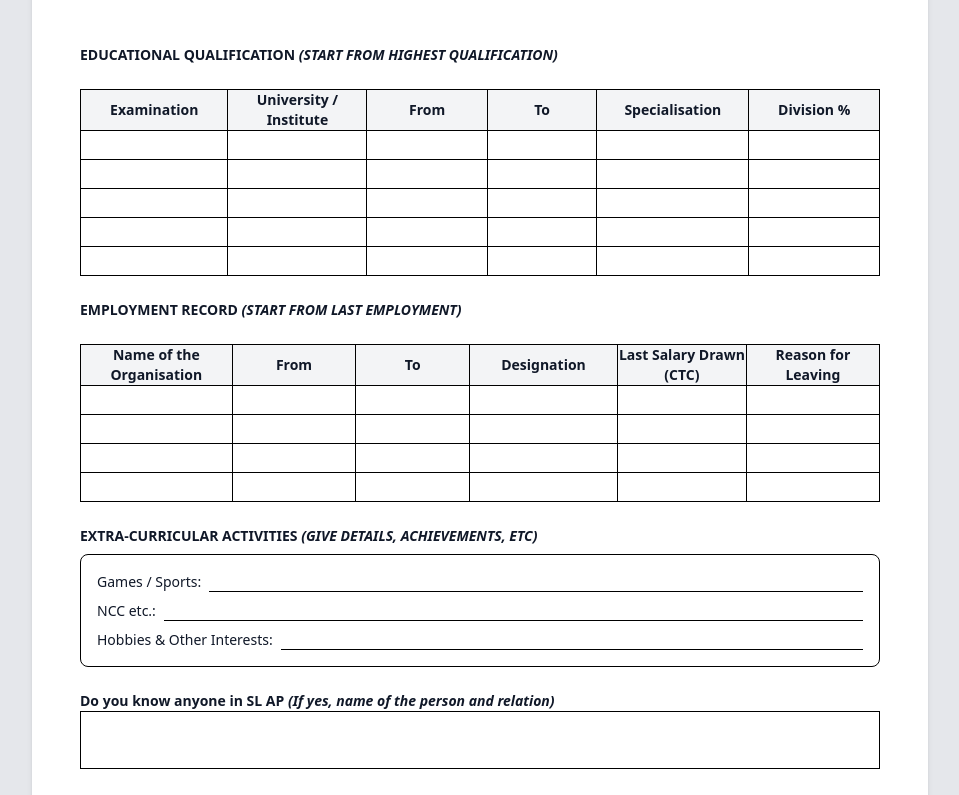
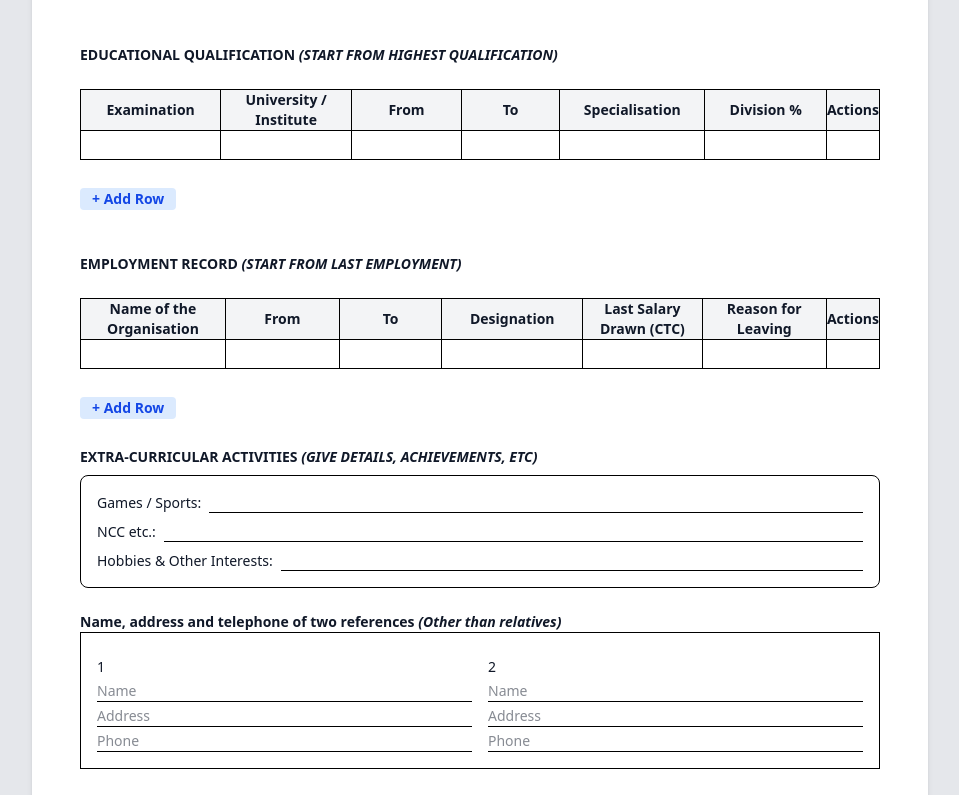
Before and after one commit to KaranJaiswal02/employee-form, a Next.js app: page /staff-joining in a window 1280 px wide. Shown: the part 2680-3475 px from the top of the page, without its empty margins (320-1279 px from the left). Built offline with nearby package versions, Linux system fonts and the light colour scheme.

Commit message:
refactor: update initial state for education and employment arrays in empFormData atom

```diff
--- a/src/app/(forms)/bank-mandate/page.tsx
+++ b/src/app/(forms)/bank-mandate/page.tsx
@@ -16,7 +16,6 @@ export default function BankMandateForm() {
             ...prev,
             name: formData1.name || "",
             address: formData1.perAddress || "",
-
         }));
     }, [])
 
--- a/src/components/empJoinForm/EmpForm3.tsx
+++ b/src/components/empJoinForm/EmpForm3.tsx
@@ -1,6 +1,5 @@
 import { useAtom } from "jotai";
 import { empFormData } from "@/hooks/Atoms";
-
 
 export default function EmpForm3() {
     const [formData, setFormData] = useAtom(empFormData);
@@ -8,7 +7,7 @@ export default function EmpForm3() {
     const handleEducationChange = (row: number, col: number, value: string) => {
         setFormData(prev => {
             const updated = [...prev.education];
-            updated[row] = [...updated[row]]; // Create a new array for the row
+            updated[row] = [...updated[row]];
             updated[row][col] = value;
             return { ...prev, education: updated };
         });
@@ -17,7 +16,7 @@ export default function EmpForm3() {
     const handleEmploymentChange = (row: number, col: number, value: string) => {
         setFormData(prev => {
             const updated = [...prev.employment];
-            updated[row] = [...updated[row]]; // Create a new array for the row
+            updated[row] = [...updated[row]];
             updated[row][col] = value;
             return { ...prev, employment: updated };
         });
@@ -35,12 +34,39 @@ export default function EmpForm3() {
         setFormData(prev => ({ ...prev, [field]: value }));
     };
 
+    const addEducationRow = () => {
+        setFormData(prev => ({
+            ...prev,
+            education: [...prev.education, ["", "", "", "", "", ""]],
+        }));
+    };
+
+    const removeEducationRow = (index: number) => {
+        setFormData(prev => ({
+            ...prev,
+            education: prev.education.filter((_, i) => i !== index),
+        }));
+    };
+
+    const addEmploymentRow = () => {
+        setFormData(prev => ({
+            ...prev,
+            employment: [...prev.employment, ["", "", "", "", "", ""]],
+        }));
+    };
+
+    const removeEmploymentRow = (index: number) => {
+        setFormData(prev => ({
+            ...prev,
+            employment: prev.employment.filter((_, i) => i !== index),
+        }));
+    };
+
     return (
         <div className="p-6 space-y-6 text-sm font-sans">
             {/* EDUCATIONAL QUALIFICATION */}
             <h2 className="font-bold uppercase">
-                Educational Qualification{" "}
-                <span className="italic">(Start from highest qualification)</span>
+                Educational Qualification <span className="italic">(Start from highest qualification)</span>
             </h2>
             <table className="table-auto w-full border border-black text-center text-sm">
                 <thead>
@@ -51,12 +77,13 @@ export default function EmpForm3() {
                         <th className="border border-black">To</th>
                         <th className="border border-black">Specialisation</th>
                         <th className="border border-black">Division %</th>
+                        <th className="border border-black">Actions</th>
                     </tr>
                 </thead>
                 <tbody>
-                    {formData.education.map((row: string[], i) => (
+                    {formData.education.map((row, i) => (
                         <tr key={i}>
-                            {row.map((cell: string, j) => (
+                            {row.map((cell, j) => (
                                 <td key={j} className="border border-black">
                                     <input
                                         type="text"
@@ -66,15 +93,31 @@ export default function EmpForm3() {
                                     />
                                 </td>
                             ))}
+                            <td className="border border-black">
+                                {formData.education.length > 1 && (<button
+                                    className="text-red-600 font-semibold cursor-pointer"
+                                    onClick={() => removeEducationRow(i)}
+                                >
+                                    ❌
+                                </button>)}
+                            </td>
                         </tr>
                     ))}
                 </tbody>
             </table>
+            <div className="mt-2">
+                <button
+                    type="button"
+                    onClick={addEducationRow}
+                    className="px-3 py-[1px] my-1 cursor-pointer bg-blue-100 text-blue-700 rounded hover:bg-blue-200 text-sm font-semibold"
+                >
+                    + Add Row
+                </button>
+            </div>
 
             {/* EMPLOYMENT RECORD */}
-            <h2 className="font-bold uppercase">
-                Employment Record{" "}
-                <span className="italic">(Start from last employment)</span>
+            <h2 className="font-bold uppercase mt-10">
+                Employment Record <span className="italic">(Start from last employment)</span>
             </h2>
             <table className="table-auto w-full border border-black text-center text-sm">
                 <thead>
@@ -85,12 +128,13 @@ export default function EmpForm3() {
                         <th className="border border-black">Designation</th>
                         <th className="border border-black">Last Salary Drawn (CTC)</th>
                         <th className="border border-black">Reason for Leaving</th>
+                        <th className="border border-black">Actions</th>
                     </tr>
                 </thead>
                 <tbody>
                     {formData.employment.map((row, i) => (
                         <tr key={i}>
-                            {row.map((cell: string, j: number) => (
+                            {row.map((cell, j) => (
                                 <td key={j} className="border border-black">
                                     <input
                                         type="text"
@@ -100,17 +144,31 @@ export default function EmpForm3() {
                                     />
                                 </td>
                             ))}
+                            <td className="border border-black">
+                                {formData.employment.length > 1 && (<button
+                                    className="text-red-600 font-semibold cursor-pointer"
+                                    onClick={() => removeEmploymentRow(i)}
+                                >
+                                    ❌
+                                </button>)}
+                            </td>
                         </tr>
                     ))}
                 </tbody>
             </table>
+            <div className="mt-2">
+                <button
+                    type="button"
+                    onClick={addEmploymentRow}
+                    className="px-3 py-[1px] my-1 cursor-pointer bg-blue-100 text-blue-700 rounded hover:bg-blue-200 text-sm font-semibold"
+                >
+                    + Add Row
+                </button>
+            </div>
 
-            {/* Rest of your form components remain the same */}
-            {/* ... */}
-            {/* Extra-Curricular Activities */}
+            {/* EXTRA-CURRICULAR ACTIVITIES */}
             <h2 className="font-bold uppercase mb-2">
-                Extra-Curricular Activities{" "}
-                <span className="italic">(Give details, achievements, etc)</span>
+                Extra-Curricular Activities <span className="italic">(Give details, achievements, etc)</span>
             </h2>
             <div className="border border-black p-4 rounded-md space-y-2">
                 <div className="flex items-center gap-x-2">
@@ -147,23 +205,7 @@ export default function EmpForm3() {
                 </div>
             </div>
 
-            {/* Do you know anyone */}
-            <div>
-                <strong>
-                    Do you know anyone in SL AP{" "}
-                    <span className="italic">(If yes, name of the person and relation)</span>
-                </strong>
-                <div className="border border-black p-4 cornered-md space-y-2">
-                    <input
-                        type="text"
-                        className="w-full inline-block mt-1"
-                        value={formData.knowsSomeone}
-                        onChange={(e) => handleChange("knowsSomeone", e.target.value)}
-                    />
-                </div>
-            </div>
-
-            {/* References */}
+            {/* REFERENCES */}
             <div>
                 <strong>
                     Name, address and telephone of two references{" "}
@@ -201,7 +243,7 @@ export default function EmpForm3() {
                 </div>
             </div>
 
-            {/* Court Conviction */}
+            {/* COURT CONVICTION */}
             <div>
                 <strong>
                     Have you been convicted by any court? If yes, please give details:
@@ -214,10 +256,9 @@ export default function EmpForm3() {
                 ></textarea>
             </div>
 
-            {/* Affirmation */}
+            {/* AFFIRMATION */}
             <p className="mt-4">
-                I hereby solemnly affirm that the information given by me in this form is true. If
-                any information is found to be false, I will be liable for punitive action.
+                I hereby solemnly affirm that the information given by me in this form is true. If any information is found to be false, I will be liable for punitive action.
             </p>
 
             <div className="flex justify-between mt-4">
--- a/src/components/empJoinForm/EmpForm5.tsx
+++ b/src/components/empJoinForm/EmpForm5.tsx
@@ -56,7 +56,7 @@ export default function EmpForm5() {
     };
 
     const removeMember = (index: number) => {
-        if (index === 0) return; // prevent removal of SELF row
+        if (index === 0) return;
         setFormData(prev => ({
             ...prev,
             members: prev.members.filter((_, i) => i !== index)
--- a/src/hooks/Atoms.ts
+++ b/src/hooks/Atoms.ts
@@ -60,8 +60,8 @@ export const empFormData = atom({
   pfNominee2Name: '',
   pfNominee3Percent: '',
   pfNominee3Name: '',
-  education: Array.from({ length: 5 }, () => Array(6).fill("")),
-  employment: Array.from({ length: 4 }, () => Array(6).fill("")),
+  education: Array.from({ length: 1 }, () => Array(6).fill("")),
+  employment: Array.from({ length: 1 }, () => Array(6).fill("")),
   games: "",
   ncc: "",
   hobbies: "",
```
